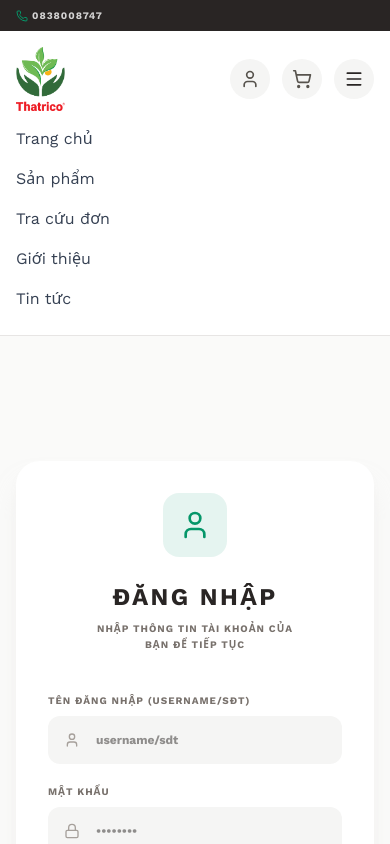
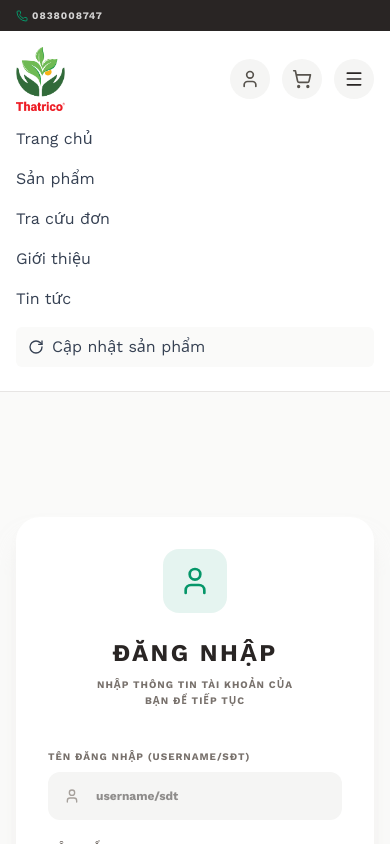
Before and after one commit to Ziec205/ThatricoFinal, a React (Vite) app: page /admin in a window 390 px wide. Both pictures are taken after a click on the button 354 px from the left and 79 px from the top of the page. Shown: the top 844 px of the page. Built offline with nearby package versions, Linux system fonts and the light colour scheme; no server answers.

Commit message:
feat(ui): add mobile 'Cập nhật sản phẩm' button to Navbar; fetch /api/products and sync

```diff
--- a/src/components/Navbar.tsx
+++ b/src/components/Navbar.tsx
@@ -1,5 +1,6 @@
 import { Link } from 'react-router-dom';
-import { ShoppingCart, Search, Menu, Phone, User, Leaf, LayoutDashboard } from 'lucide-react';
+import { ShoppingCart, Search, Menu, Phone, User, Leaf, LayoutDashboard, RotateCw } from 'lucide-react';
+import { toast } from 'react-hot-toast';
 import { useCart } from '../CartContext';
 import { useAppContext } from '../AppContext';
 import { useState } from 'react';
@@ -7,8 +8,25 @@ import { motion, AnimatePresence } from 'motion/react';
 
 export default function Navbar() {
   const { totalItems } = useCart();
-  const { settings, isAdmin, user, logout } = useAppContext();
+  const { settings, isAdmin, user, logout, updateProducts } = useAppContext();
   const [isMenuOpen, setIsMenuOpen] = useState(false);
+
+  const refreshProducts = async () => {
+    try {
+      const res = await fetch('/api/products');
+      if (!res.ok) throw new Error('Fetch failed');
+      const data = await res.json();
+      if (Array.isArray(data)) {
+        updateProducts(data as any);
+        toast.success('Đã cập nhật danh sách sản phẩm');
+        return;
+      }
+      throw new Error('Invalid data');
+    } catch (e) {
+      console.error('Refresh products failed', e);
+      toast.error('Không thể cập nhật sản phẩm. Vui lòng thử lại sau.');
+    }
+  };
 
   return (
     <header className="sticky top-0 z-50 w-full bg-white border-b border-outline">
@@ -100,6 +118,11 @@ export default function Navbar() {
               <li><Link to="/track-order" onClick={() => setIsMenuOpen(false)}>Tra cứu đơn</Link></li>
               <li><Link to="/about" onClick={() => setIsMenuOpen(false)}>Giới thiệu</Link></li>
               <li><Link to="/news" onClick={() => setIsMenuOpen(false)}>Tin tức</Link></li>
+              <li>
+                <button onClick={() => { setIsMenuOpen(false); refreshProducts(); }} className="w-full text-left flex items-center gap-2 py-2 px-3 rounded-md bg-stone-50 hover:bg-stone-100">
+                  <RotateCw size={16} /> Cập nhật sản phẩm
+                </button>
+              </li>
             </ul>
           </motion.div>
         )}
```
